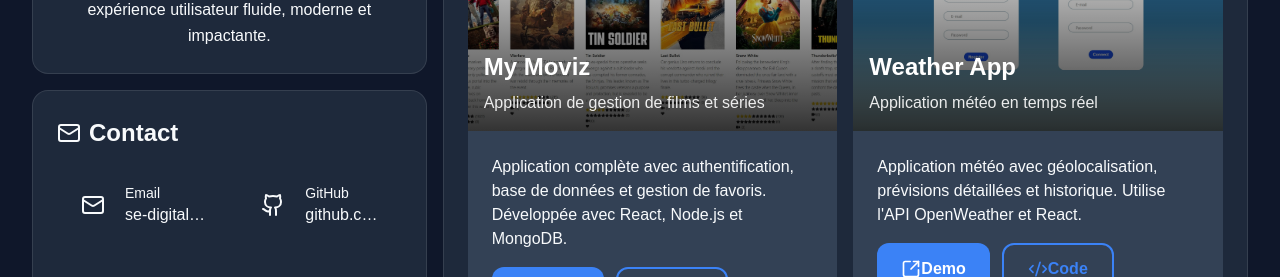
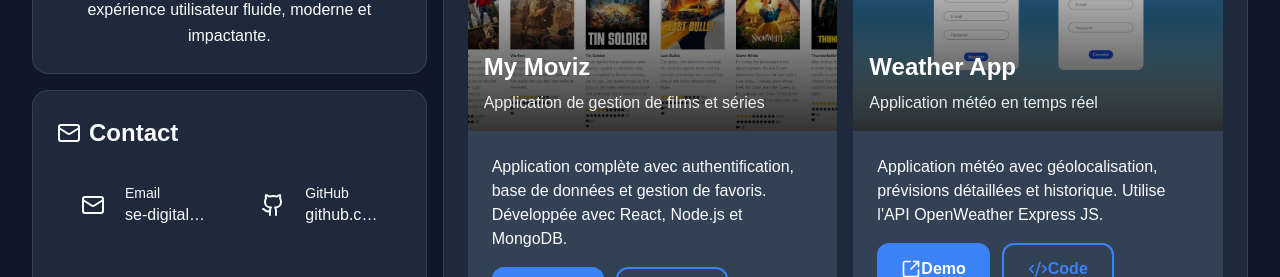
Before and after one commit to SE-XPRT/My-Portfollio, a Next.js app: page / in a window 1280 px wide. Shown: the part 980-1257 px from the top of the page. Built offline with nearby package versions, Linux system fonts and the light colour scheme.

Commit message:
Update page.js

```diff
--- a/app/page.js
+++ b/app/page.js
@@ -142,7 +142,7 @@ export default function Home() {
       description: "Application météo en temps réel",
       image: weatherapp,
       details:
-        "Application météo avec géolocalisation, prévisions détaillées et historique. Utilise l'API OpenWeather et React.",
+        "Application météo avec géolocalisation, prévisions détaillées et historique. Utilise l'API OpenWeather Express JS.",
       demoUrl: "https://frontweatherapp.vercel.app/login.html",
       codeUrl: "https://github.com/SE-XPRT/Frontweatherapp",
       priority: true,
```
